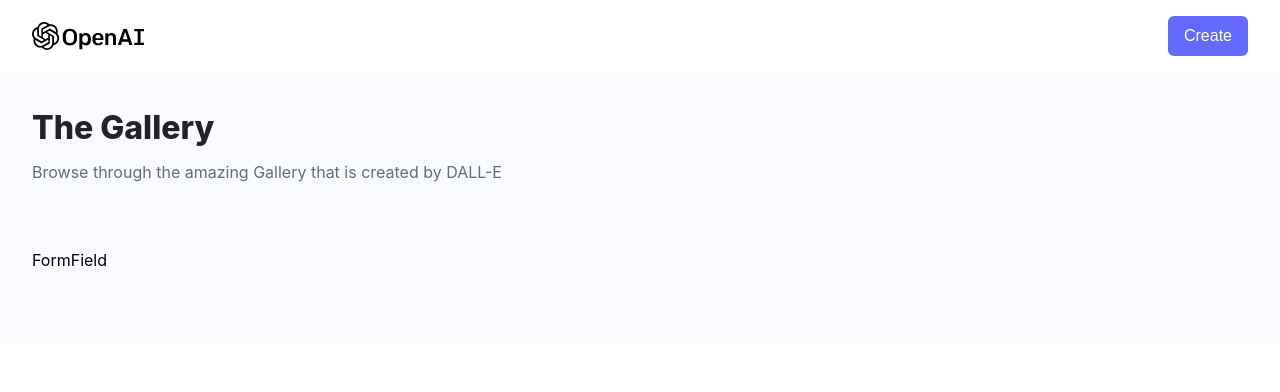
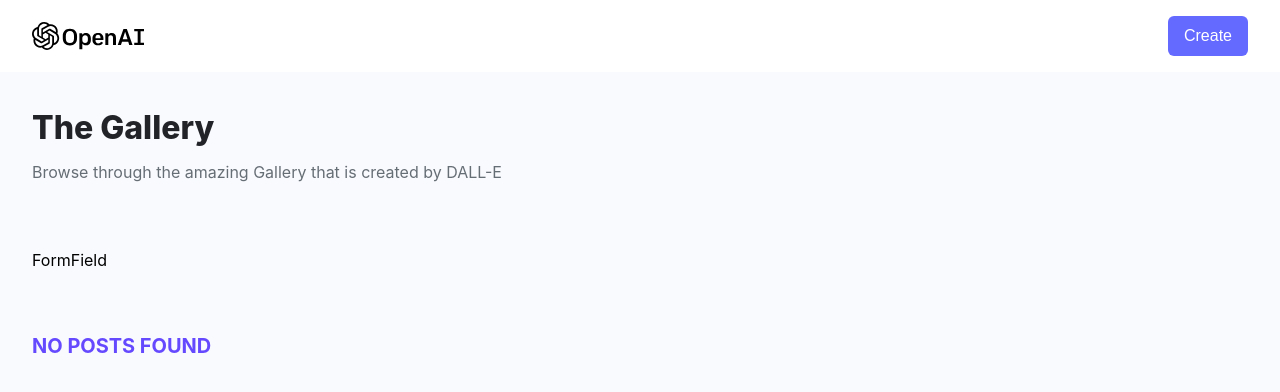
Before and after one commit to abhinav1702ag/dall-e-final-proj, a React (Vite) app in the folder front-end/: page / in a window 1280 px wide. Shown: the top 392 px of the page. Built offline with nearby package versions, Linux system fonts and the light colour scheme; the HTML template or start-up script is replaced by a standard one; a web font is replaced by a local one.

Commit message:
forth commit

```diff
--- a/front-end/src/pages/Home.jsx
+++ b/front-end/src/pages/Home.jsx
@@ -5,6 +5,17 @@
 const Home = () => {
 const [loading,setLoading] = useState(false)
 const[allPosts, setAllPosts]= useState(null)
+const [searchText, setsearchText] = useState()
+const RenderCards= ({data, title})=>{
+  if(data?.length>0)
+  { return data.map((post)=><Card key={post._id}{...post}/>)}
+  return (
+    <h2 className='mt-5 font-bold text-[#6449ff] text-xl uppercase'>
+      {title}
+    </h2>
+  )
+
+}
 
 
   return (
@@ -24,7 +35,24 @@
             <Loader/>
           </div>
         ):(
-          <></>
+          <>
+          {searchText&&(
+            <h2 className="font-medium text-[#666] text-xl mb-3">
+              Showing results for <span className="text-[#222328]">
+                {searchText}
+              </span>
+            </h2>
+          )}
+          <div className="grid lg:grid-cols-4 sm:grid-cols-3 xs:grid-cols-2 grid-cols-1 gap-3">
+            {searchText ? (
+              <RenderCards data={[]} title="No search results found"/>
+            )
+            :
+            (
+              <RenderCards data={[]} title="No posts found"/>
+            )}
+          </div>
+          </>
         )}
       </div>
 
```
